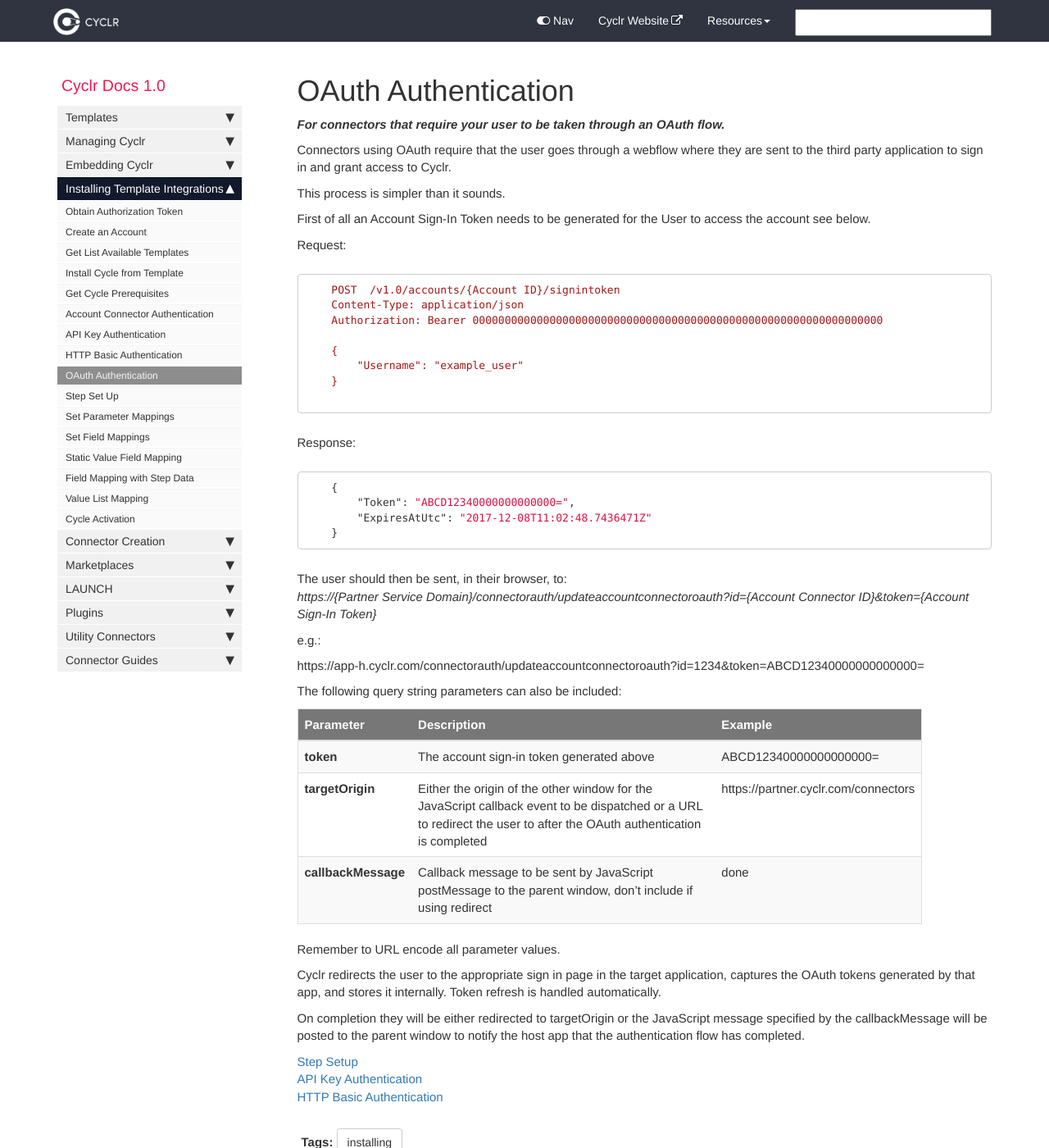
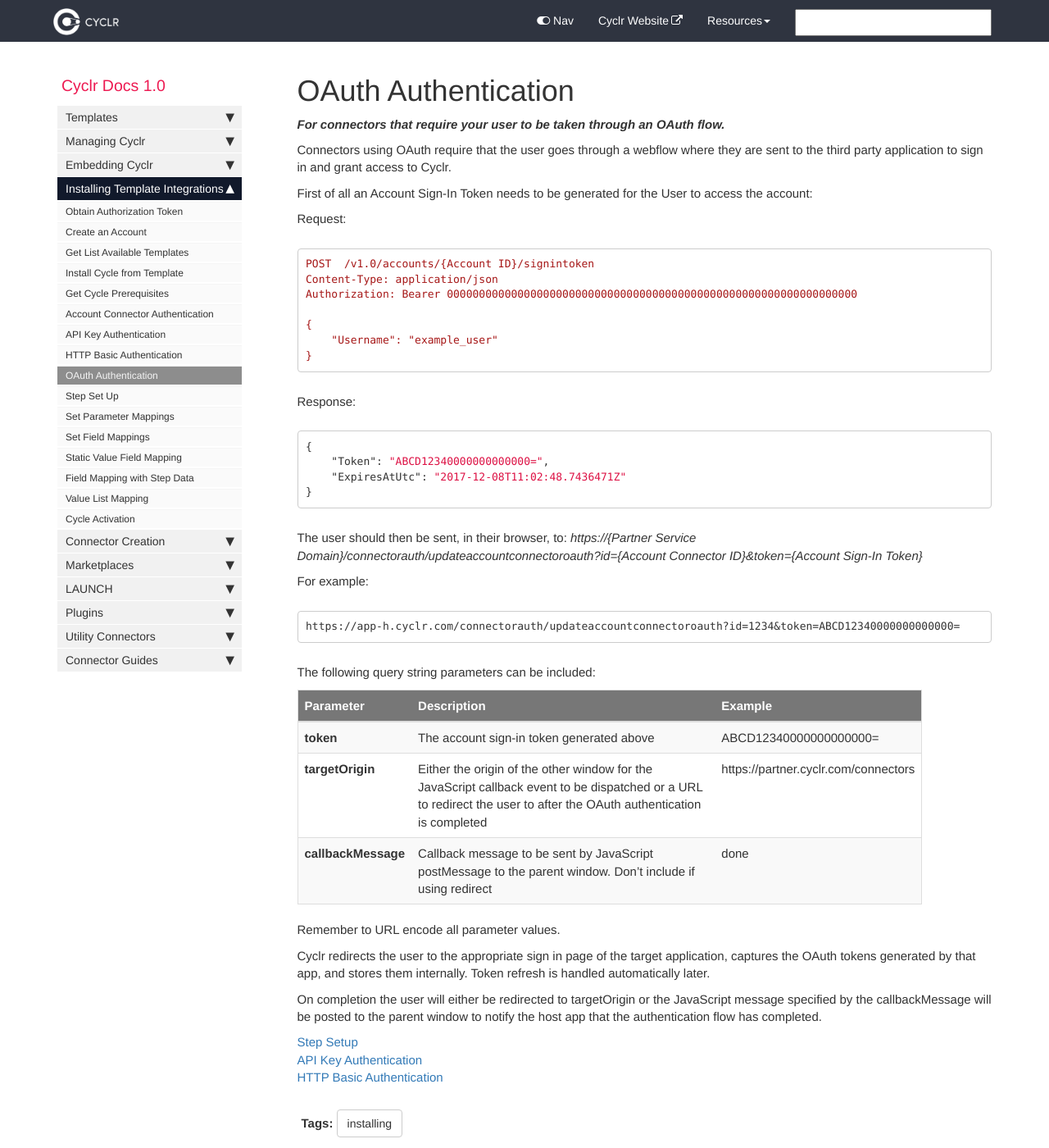
Before and after one commit to sneakysneak/docs, a Jekyll site: the page built from pages/installing-templates-api/oauth-authentication.md, in a window 1280 px wide and 1400 px high. Shown: the whole window at 82% size. Built offline with Jekyll 4.4.1, drawn with Linux system fonts in a browser that asks for light colours; nearby versions of some CDN libraries; comment, search, counter and statistics services are not loaded.

Commit message:
Tweaking

`````diff
--- a/pages/installing-templates-api/oauth-authentication.md
+++ b/pages/installing-templates-api/oauth-authentication.md
@@ -9,52 +9,50 @@ tags: [installing]
 
 Connectors using OAuth require that the user goes through a webflow where they are sent to the third party application to sign in and grant access to Cyclr.
 
-This process is simpler than it sounds.
-
-First of all an Account Sign-In Token needs to be generated for the User to access the account see below.
+First of all an Account Sign-In Token needs to be generated for the User to access the account:
 
 Request:
 
 ````http
-    POST  /v1.0/accounts/{Account ID}/signintoken
-    Content-Type: application/json
-    Authorization: Bearer 0000000000000000000000000000000000000000000000000000000000000000
+POST  /v1.0/accounts/{Account ID}/signintoken
+Content-Type: application/json
+Authorization: Bearer 0000000000000000000000000000000000000000000000000000000000000000
 
-    {
-        "Username": "example_user"
-    }
-
+{
+    "Username": "example_user"
+}
 ````
 
 Response:
 
 ````json
-    {
-        "Token": "ABCD12340000000000000=",
-        "ExpiresAtUtc": "2017-12-08T11:02:48.7436471Z"
-    }
+{
+    "Token": "ABCD12340000000000000=",
+    "ExpiresAtUtc": "2017-12-08T11:02:48.7436471Z"
+}
 ````
 
-The user should then be sent, in their browser, to: \
+The user should then be sent, in their browser, to:
 _https://{Partner Service Domain}/connectorauth/updateaccountconnectoroauth?id={Account Connector ID}&token={Account Sign-In Token}_
 
-e.g.:
+For example:
+```
+https://app-h.cyclr.com/connectorauth/updateaccountconnectoroauth?id=1234&token=ABCD12340000000000000=
+```
 
-https://app-h.cyclr.com/connectorauth/updateaccountconnectoroauth?id=1234&token=ABCD12340000000000000=
-
-The following query string parameters can also be included:
+The following query string parameters can be included:
 
 | Parameter | Description | Example |
 | --- | --- | --- |
 | **token** | The account sign-in token generated above | ABCD12340000000000000= |
-| **targetOrigin** | Either the origin of the other window for the JavaScript callback event to be dispatched or a URL to redirect the user to after the OAuth authentication is completed | https://partner.cyclr.com/connectors |
-| **callbackMessage** | Callback message to be sent by JavaScript postMessage to the parent window, don’t include if using redirect | done |
+| **targetOrigin** | Either the origin of the other window for the JavaScript callback event to be dispatched or a URL to redirect the user to after the OAuth authentication is completed | <span>https://partner.cyclr.com/connectors</span> |
+| **callbackMessage** | Callback message to be sent by JavaScript postMessage to the parent window. Don’t include if using redirect | done |
 
 Remember to URL encode all parameter values.
 
-Cyclr redirects the user to the appropriate sign in page in the target application, captures the OAuth tokens generated by that app, and stores it internally. Token refresh is handled automatically.
+Cyclr redirects the user to the appropriate sign in page of the target application, captures the OAuth tokens generated by that app, and stores them internally. Token refresh is handled automatically later.
 
-On completion they will be either redirected to targetOrigin or the JavaScript message specified by the callbackMessage will be posted to the parent window to notify the host app that the authentication flow has completed.
+On completion the user will either be redirected to targetOrigin or the JavaScript message specified by the callbackMessage will be posted to the parent window to notify the host app that the authentication flow has completed.
 
 [Step Setup](./step-set-up)
 [API Key Authentication](./api-key-authentication)
`````
